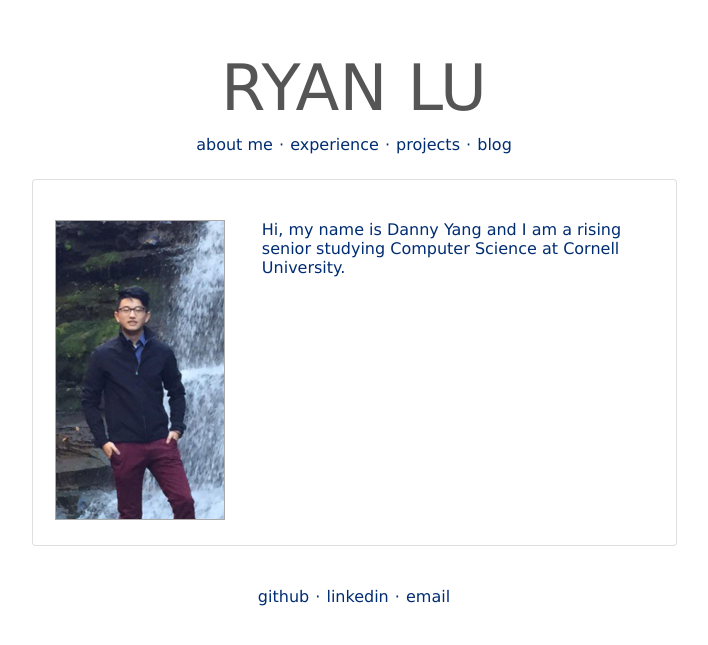
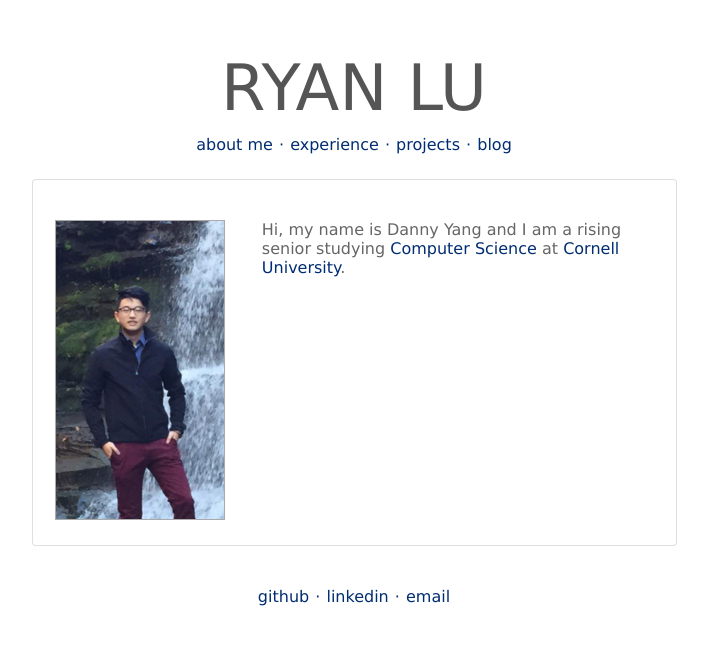
Before and after one commit to ryanlu41/ryanlu41.github.io, a Jekyll site: the page built from index.html, in a window 1280 px wide. Shown: the top 645 px of the page, without its empty margins (286-994 px from the left). Built offline with Jekyll 4.4.1, drawn with Linux system fonts in a browser that asks for light colours.

Commit message:
Update style.css

```diff
--- a/css/style.css
+++ b/css/style.css
@@ -98,7 +98,7 @@ a:hover {
 }
 
 .about {
-    color: #002D72;
+    color: #666666;
 }
 
 .content-pad {
```
